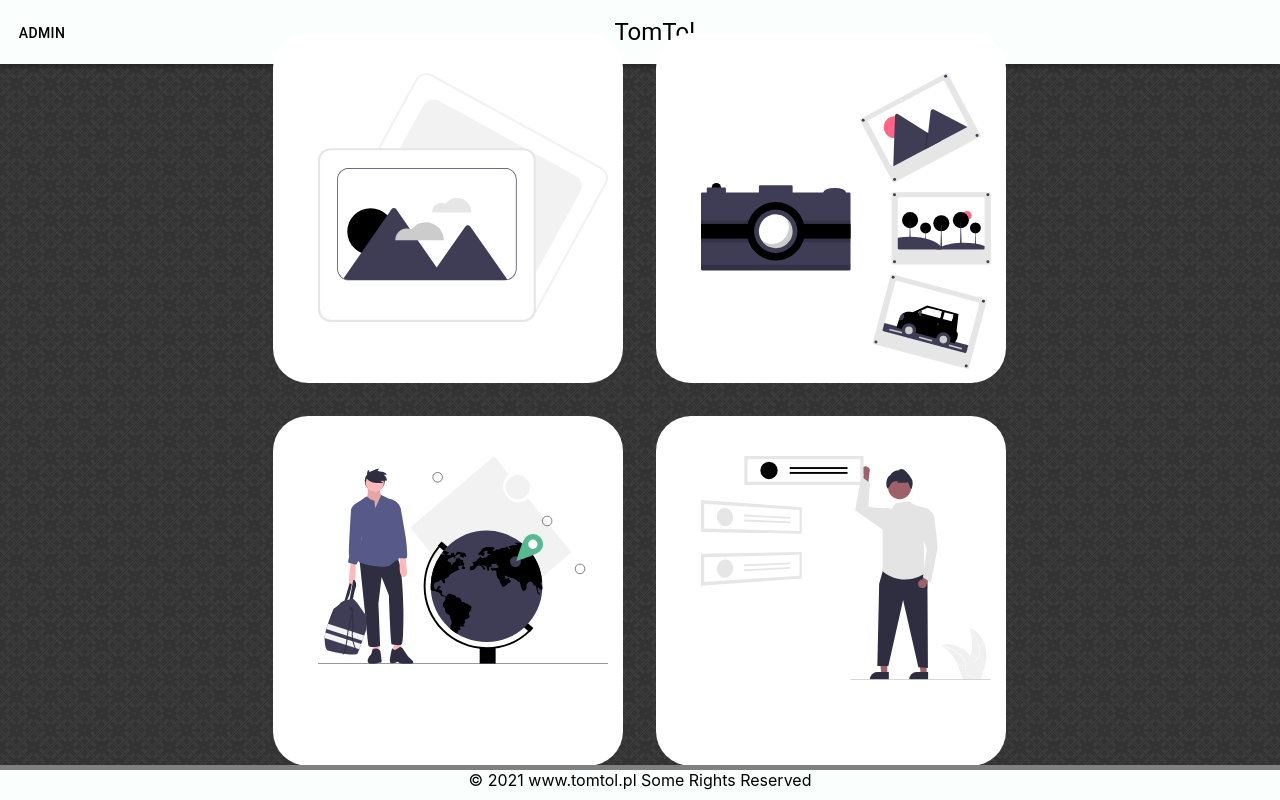
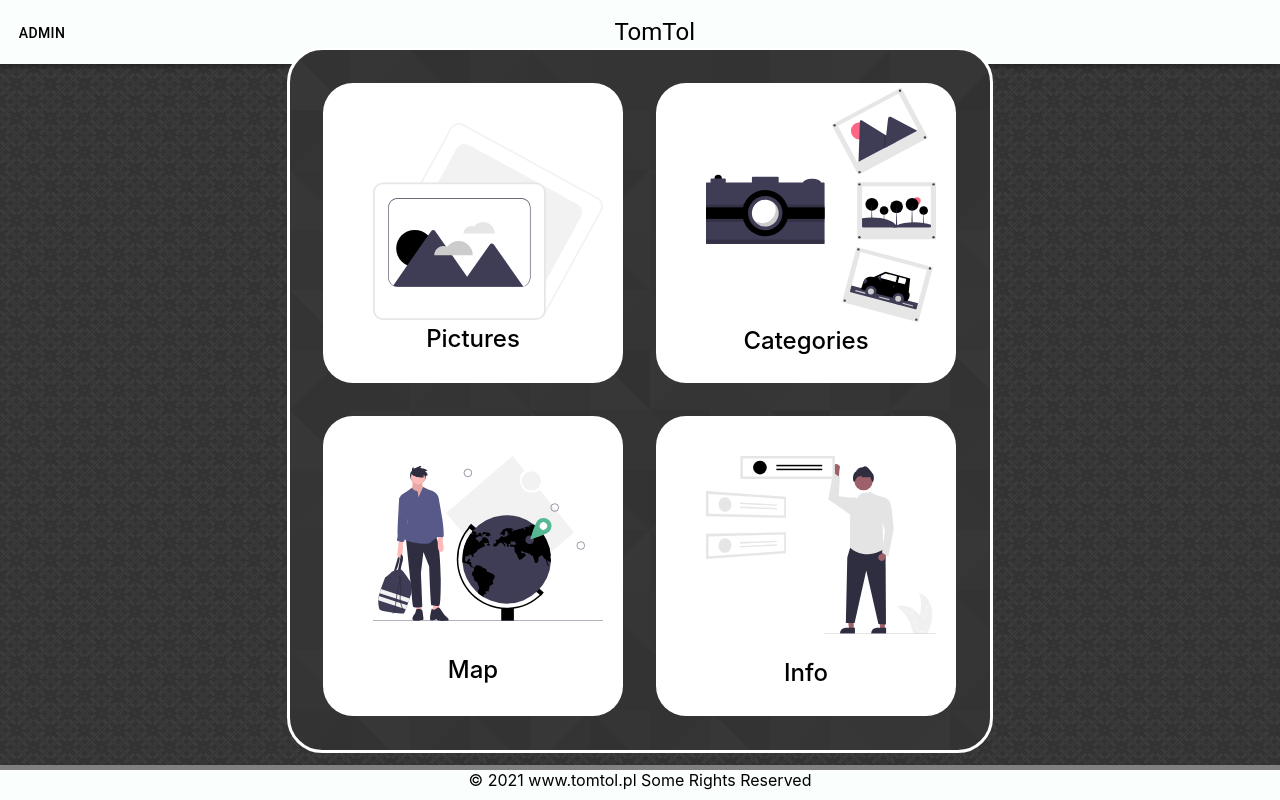
Before and after one commit to Workata/photo-album, a React (Create React App) app in the folder frontend/: page / in a window 1280 px wide. Built offline with nearby package versions, Linux system fonts and the light colour scheme.

Commit message:
Update fronted of homepage - add tiles titles

```diff
--- a/frontend/src/css/ChooseCategory.css
+++ b/frontend/src/css/ChooseCategory.css
@@ -2,26 +2,17 @@
 {
     width: 1050px;
     height: 700px;
-    /* border-style: solid; */
     border-style: solid;
     border-color: white;
     border-radius: 5%;
     background-image: url("../images/footer_lodyas.png");
 }
 
-.zoom {
-    padding: 50px;
-
-    margin: 0 auto;
-  }
-
-
 .category-menu-element{
     width: 300px;
     height: 300px;
     margin-top: 33px;
     margin-left: 33px;
-    /* border-style: solid; */
     float: left;
     background-color: white;
     border-radius: 10%;
--- a/frontend/src/css/Home.css
+++ b/frontend/src/css/Home.css
@@ -1,26 +1,18 @@
 #menuContainer
 {
-    width: 800px;
-    height: 800px;
-    /* border-style: solid; */
+    width: 700px;
+    height: 700px;
+    border-style: solid;
+    border-color: white;
+    border-radius: 5%;
+    background-image: url("../images/footer_lodyas.png");
 }
 
-.zoom {
-    padding: 50px;
-
-    margin: 0 auto;
-  }
-
-  .zoom:hover {
-
-  }
-
 .menu-element{
-    width: 350px;
-    height: 350px;
+    width: 300px;
+    height: 300px;
     margin-top: 33px;
     margin-left: 33px;
-    /* border-style: solid; */
     float: left;
     background-color: white;
     border-radius: 10%;
@@ -32,8 +24,26 @@
     transform: scale(1.1); /* (150% zoom - Note: if the zoom is too large, it will go outside of the viewport) */
 }
 
+.menu-element-title{
+    color:black;
+    font-weight: 500;
+    font-size: 24px;
+}
+
 .menu-element-img{
-    width: 290px;
+    width: 230px;
     margin-top: 40px;
     margin-left: 30px;
 }
+
+#menuElementImgCategories{
+    margin-top: 5px;
+}
+
+#menuElementImgMap{
+    padding-bottom: 30px;
+}
+
+#menuElementImgInfo{
+    padding-bottom: 20px;
+}
--- a/frontend/src/pages/Home.js
+++ b/frontend/src/pages/Home.js
@@ -13,21 +13,27 @@ export default function Home() {
 
         <Link to="/years" className="temp">
           <div className="menu-element">
-            <img className="menu-element-img"
+            <img id="menuElementImgPictures" className="menu-element-img"
                 src={undrawPhotos_1}
                 alt="UndrawPhotos_1"
-                // className={classes.homepage__undraw}
               />
+            <br></br>
+            <span className="menu-element-title">
+               Pictures
+            </span>
           </div>
         </Link>
 
         <Link to="/chooseCategory" className="temp">
           <div className="menu-element">
-            <img className="menu-element-img"
+            <img id="menuElementImgCategories" className="menu-element-img"
                 src={undrawPhotos_2}
                 alt="UndrawMap"
-                // className={classes.homepage__undraw}
               />
+              <br></br>
+              <span className="menu-element-title">
+                Categories
+              </span>
           </div>
         </Link>
 
@@ -35,21 +41,27 @@ export default function Home() {
 
         <Link to="/map" className="temp">
           <div className="menu-element">
-            <img className="menu-element-img"
+            <img id="menuElementImgMap" className="menu-element-img"
                 src={undrawAdventure}
-                alt="UndrawPhotos_1"
-                // className={classes.homepage__undraw}
+                alt="ndrawAdventure"
               />
+            <br></br>
+            <span className="menu-element-title">
+              Map
+            </span>
           </div>
         </Link>
 
         <Link to="/info" className="temp">
           <div className="menu-element">
-            <img className="menu-element-img"
+            <img id="menuElementImgInfo" className="menu-element-img"
                 src={undrawMyAnswer}
-                alt="UndrawMap"
-                // className={classes.homepage__undraw}
+                alt="undrawMyAnswer"
               />
+            <br></br>
+            <span className="menu-element-title">
+              Info
+            </span>
           </div>
         </Link>
 
```
